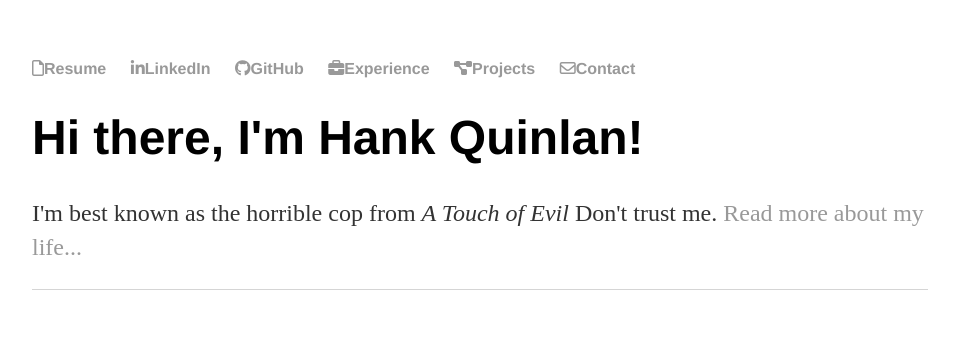
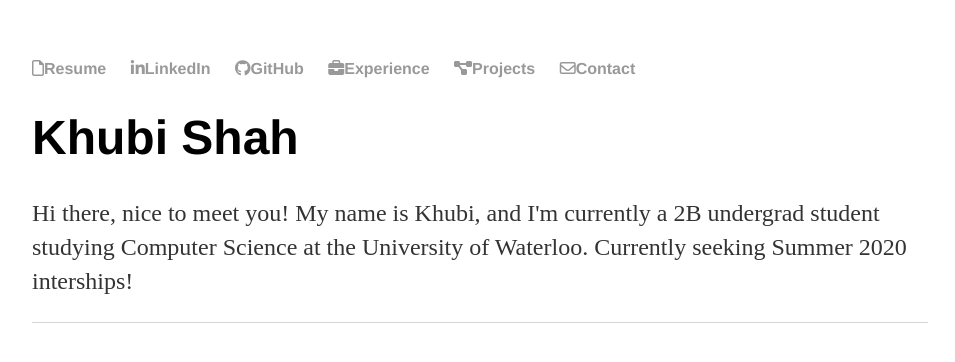
Before and after one commit to khubishah/khubishah.github.io, a Jekyll site: the page built from index.html, in a window 1280 px wide. Shown: the top 362 px of the page, without its empty margins (160-1115 px from the left). Built offline with Jekyll 4.4.1, drawn with Linux system fonts in a browser that asks for light colours; nearby versions of some CDN libraries.

Commit message:
personalizing more

```diff
--- a/_config.yml
+++ b/_config.yml
@@ -1,2 +1,2 @@
-name: Hank Quinlan, Horrible Cop
+name: Khubi Shah
 markdown: kramdown
--- a/index.html
+++ b/index.html
@@ -1,8 +1,8 @@
 ---
 layout: default
-title: Hank Quinlan, Horrible Cop
+title: Khubi Shah
 ---
 <div class="blurb">
-	<h1>Hi there, I'm Hank Quinlan!</h1>
-	<p>I'm best known as the horrible cop from <em>A Touch of Evil</em> Don't trust me. <a href="/about">Read more about my life...</a></p>
+	<h1>Khubi Shah</h1>
+	<p>Hi there, nice to meet you! My name is Khubi, and I'm currently a 2B undergrad student studying Computer Science at the University of Waterloo. Currently seeking Summer 2020 interships! </p>
 </div><!-- /.blurb -->
```
